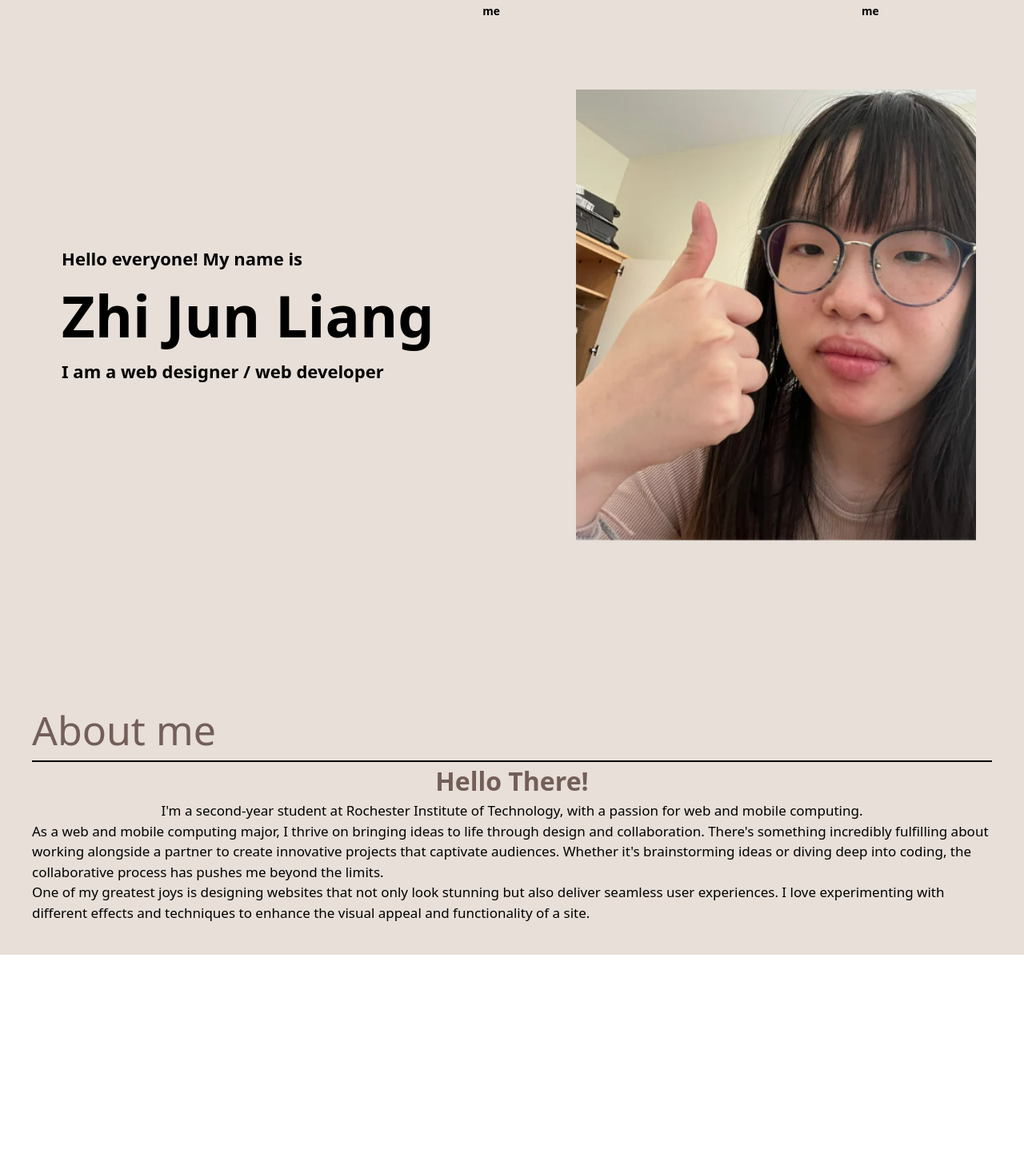
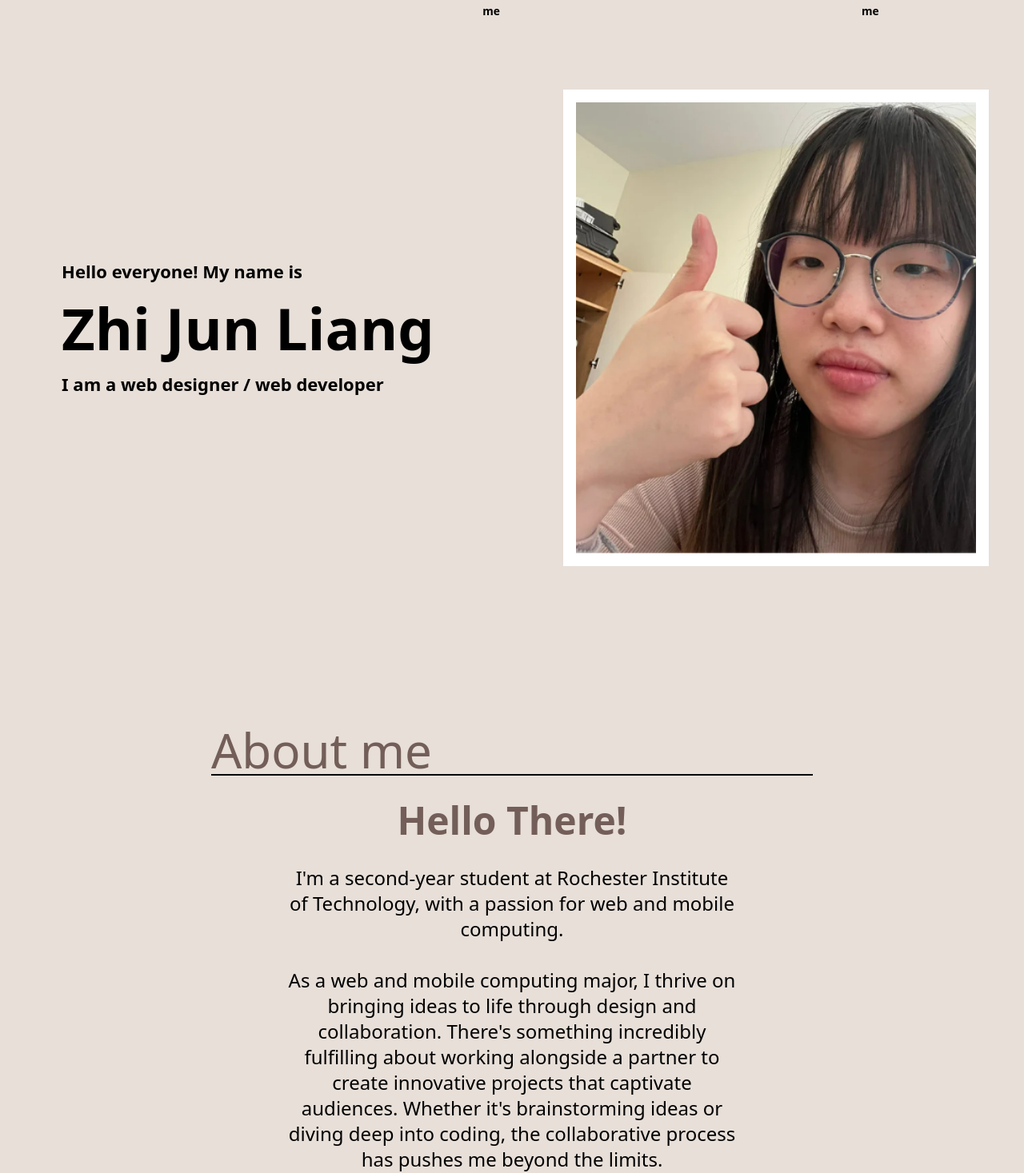
Before and after one commit to Liangzhijun123/portfolio, a React (Vite) app: page / in a window 1280 px wide. Shown: the part 65-1532 px from the top of the page at 80% size. Before the commit the page ends 1259 px from the top, so only its background shows below. Built offline with nearby package versions, Linux system fonts and the light colour scheme.

Commit message:
fix: About

```diff
--- a/src/App.tsx
+++ b/src/App.tsx
@@ -5,7 +5,7 @@ import About from "./component/ui/about_me";
 export default function App() {
   return (
     <>
-      <div className="bg-[#E7DFD8]">
+      <div className="">
         <Navbar />
         <Title />
         <About />
--- a/src/component/ui/about_me.tsx
+++ b/src/component/ui/about_me.tsx
@@ -2,23 +2,24 @@ function about_me() {
   return (
     <>
       <div className="mt-40 p-10">
-        <h1 className="font-tt-backwards text-[50px] text-[#735E59]">
-          About me
-        </h1>
-        <div className="bg-black h-0.5 w-full"></div>
+        <div className="w-full px-56">
+          <h1 className="font-tt-backwards text-6xl font-medium text-[#735E59]">
+            About me
+          </h1>
+          <div className="bg-black h-0.5 w-full"></div>
+        </div>
         <div className="flex flex-col items-center justify-center">
-          <h1 className="font-canva-sans text-[#735E59] font-bold text-[32px]">
+          <h1 className="font-canva-sans text-[#735E59] font-semibold text-5xl my-8">
             Hello There!
           </h1>
         </div>
-        <div className="flex flex-col items-center justify-center">
-          <p className="font-tt-commons-pro text-[17px]">
+        <div className="flex flex-col items-center justify-center gap-8 px-80 text-2xl font-extralight text-center ">
+          <p className="font-tt-commons-pro ">
             I'm a second-year student at Rochester Institute of Technology, with
             a passion for web and mobile computing.{" "}
           </p>
-        </div>
-        <div className="flex flex-col items-center justify-center">
-          <p className="font-tt-commons-pro text-[17px]">
+
+          <p className="font-tt-commons-pro ">
             As a web and mobile computing major, I thrive on bringing ideas to
             life through design and collaboration. There's something incredibly
             fulfilling about working alongside a partner to create innovative
@@ -26,10 +27,8 @@ function about_me() {
             or diving deep into coding, the collaborative process has pushes me
             beyond the limits.{" "}
           </p>
-        </div>
-        <div className="flex flex-col items-center justify-center">
-          {" "}
-          <p className="font-tt-commons-pro text-[17px]">
+
+          <p className="font-tt-commons-pro ">
             One of my greatest joys is designing websites that not only look
             stunning but also deliver seamless user experiences. I love
             experimenting with different effects and techniques to enhance the
--- a/src/component/ui/title.tsx
+++ b/src/component/ui/title.tsx
@@ -4,16 +4,21 @@ function title() {
       <div className="grid grid-cols-2 gap-10 mt-20">
         <div className="flex flex-col justify-center items-center">
           <div className="text-left">
-            <p className="font-bold text-[22px] font-tt-commons-pro ">Hello everyone! My name is</p>
+            <p className="font-bold text-[22px] font-tt-commons-pro ">
+              Hello everyone! My name is
+            </p>
             <h1 className="font-agrandir font-bold text-[72px]">
               Zhi Jun Liang
             </h1>
-            <p className="font-bold text-[22px] font-tt-commons-pro">I am a web designer / web developer</p>
+            <p className="font-bold text-[22px] font-tt-commons-pro">
+              I am a web designer / web developer
+            </p>
           </div>
         </div>
         <div className="flex justify-center items-center">
-          <img src="/myimage.png" alt="myimage" height={200} width={500}></img>
-          <div className=" bg-white h-400 w-800"></div>
+          <div className="bg-white p-4">
+            <img src="/myimage.png" alt="myimage" height={200} width={500} />
+          </div>
         </div>
       </div>
     </>
--- a/src/index.css
+++ b/src/index.css
@@ -4,37 +4,35 @@
 @font-face {
   font-family: "TT Commons Pro";
   src: url("path/to/font/TTCommonsPro-Regular.ttf") format("truetype");
-
+}
+html {
+  background-color: rgb(231 223 216);
 }
 
 @font-face {
   font-family: "TT Commons Pro";
   src: url("path/to/font/TTCommonsPro-Bold.ttf") format("truetype");
   font-weight: bold;
-
 }
 
 @font-face {
-  font-family: 'TT Commons Pro Backwards';
-  src: url('path/to/font/TTCommonsProBackwards-Regular.ttf') format('truetype');
-
+  font-family: "TT Commons Pro Backwards";
+  src: url("path/to/font/TTCommonsProBackwards-Regular.ttf") format("truetype");
 }
 
 @font-face {
-  font-family: 'TT Commons Pro Backwards';
-  src: url('path/to/font/TTCommonsProBackwards-Bold.ttf') format('truetype');
+  font-family: "TT Commons Pro Backwards";
+  src: url("path/to/font/TTCommonsProBackwards-Bold.ttf") format("truetype");
   font-weight: bold;
 }
 
-
 @font-face {
-  font-family: 'Canva Sans';
-  src: url('path/to/font/CanvaSans-Regular.ttf') format('truetype');
-
+  font-family: "Canva Sans";
+  src: url("path/to/font/CanvaSans-Regular.ttf") format("truetype");
 }
 
 @font-face {
-  font-family: 'Canva Sans';
-  src: url('path/to/font/CanvaSans-Bold.ttf') format('truetype');
+  font-family: "Canva Sans";
+  src: url("path/to/font/CanvaSans-Bold.ttf") format("truetype");
   font-weight: bold;
 }
```
Also changed, not shown: src/main.tsx (+7 -7 lines).
